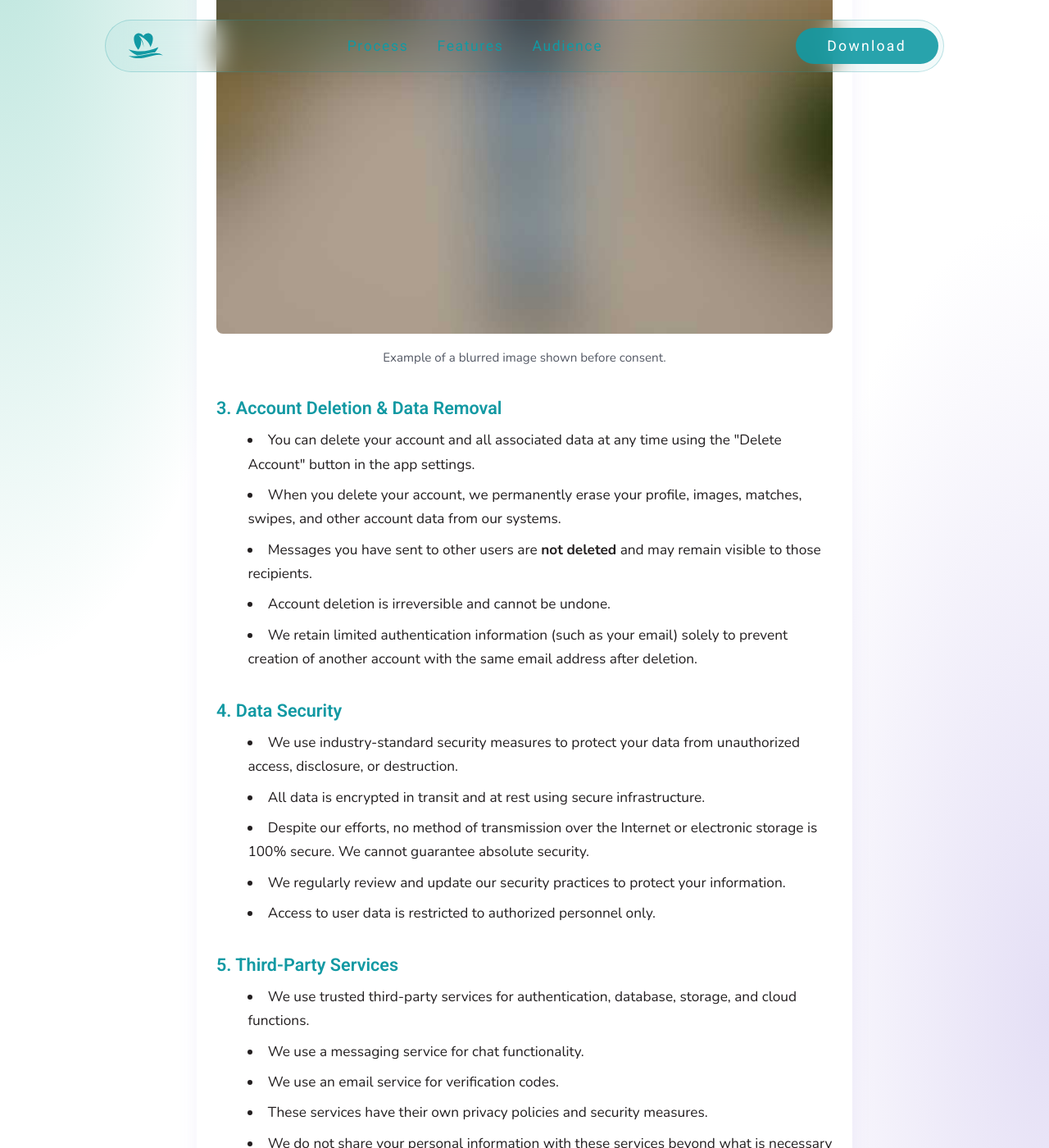
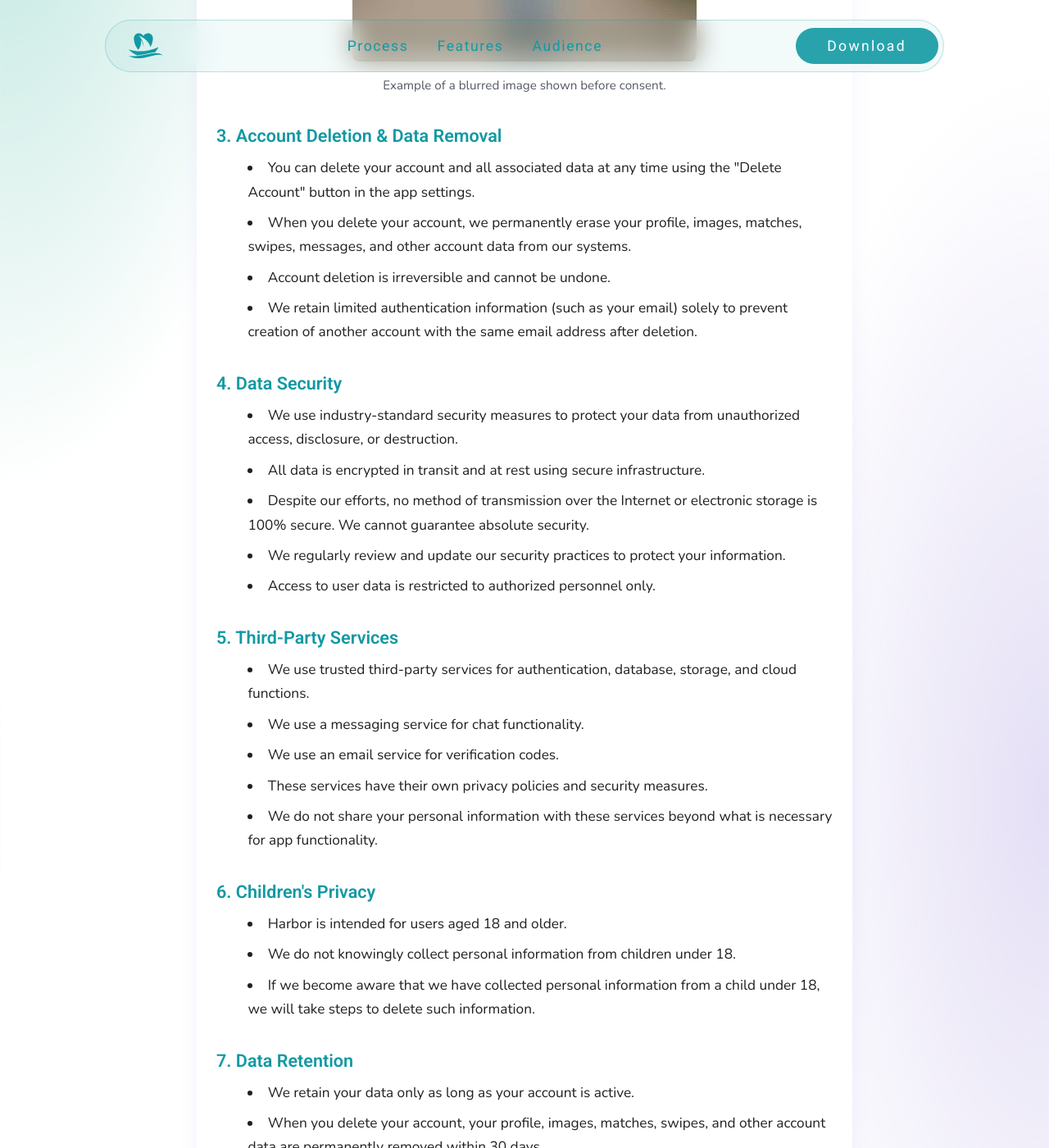
Before and after one commit to GabrielCastilloH/tryharbor.app, a Jekyll site: the page built from privacy.html, in a window 1280 px wide and 1400 px high, scrolled down 1562 px. Shown: the whole window at 82% size. Built offline with Jekyll 4.4.1, drawn with Linux system fonts in a browser that asks for light colours; some of the changed text lies outside the part shown.

Commit message:
Refine privacy policy to clarify data deletion practices by consolidating information on account data retention and removing redundancy regarding message visibility. Adjusted image styling for better responsiveness.

```diff
--- a/privacy.html
+++ b/privacy.html
@@ -70,7 +70,7 @@
     <img
       src="/images/blurred_example.jpg"
       alt="Example of a blurred image"
-      style="max-width: 100%; height: auto; border-radius: 8px"
+      style="max-width: 420px; width: 100%; height: auto; border-radius: 8px"
     />
     <p style="margin-top: 8px; color: #535864; font-size: 0.95rem">
       Example of a blurred image shown before consent.
@@ -84,11 +84,7 @@
     </li>
     <li>
       When you delete your account, we permanently erase your profile, images,
-      matches, swipes, and other account data from our systems.
-    </li>
-    <li>
-      Messages you have sent to other users are <strong>not deleted</strong> and
-      may remain visible to those recipients.
+      matches, swipes, messages, and other account data from our systems.
     </li>
     <li>Account deletion is irreversible and cannot be undone.</li>
     <li>
@@ -157,8 +153,7 @@
     <li>
       We may retain limited authentication information (such as your email) to
       prevent creation of another account with the same email address after
-      deletion. Messages you sent to other users are not deleted and may remain
-      visible to recipients.
+      deletion.
     </li>
   </ul>
   <h2 class="primary-color">8. Your Rights</h2>
```
